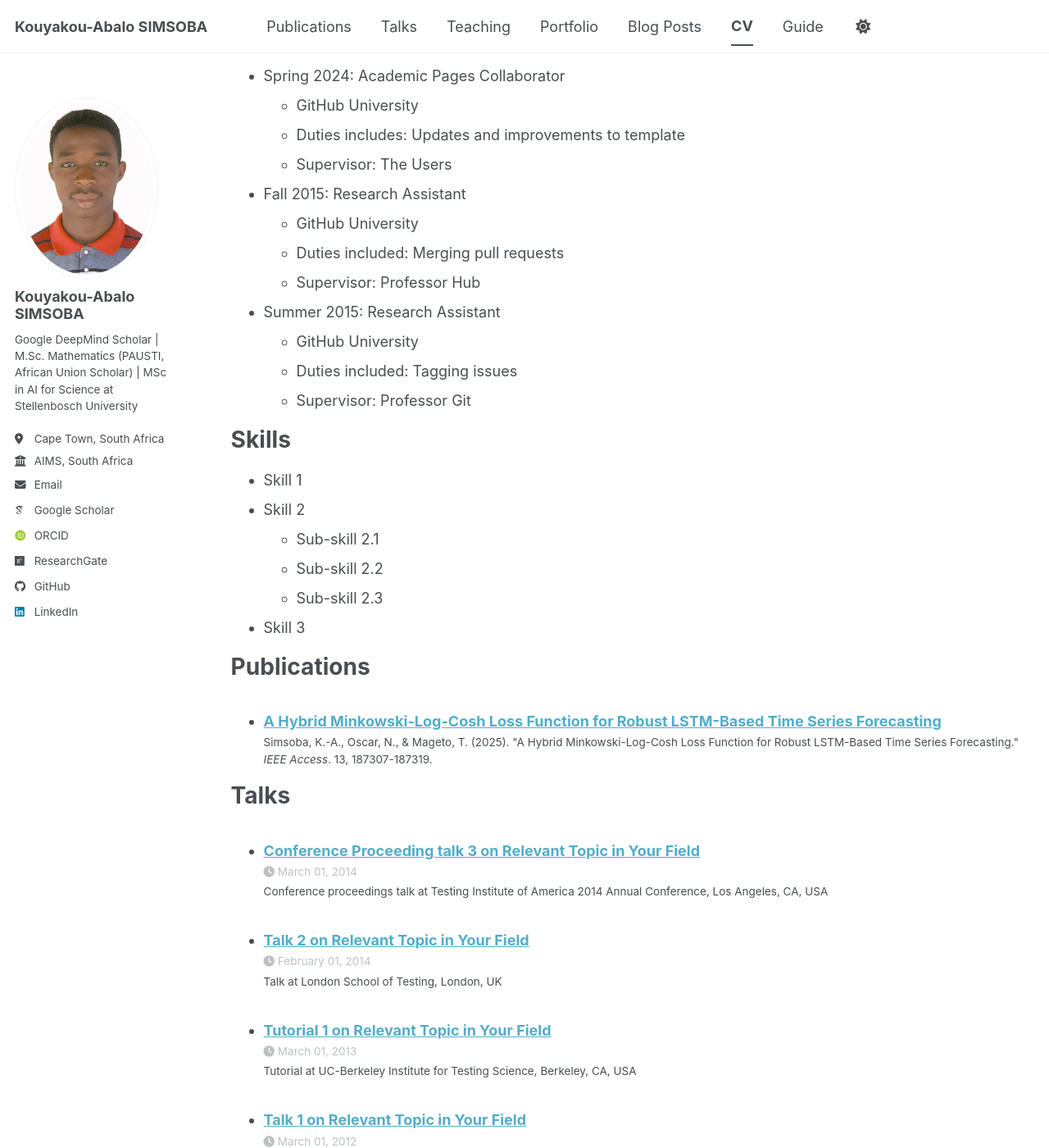
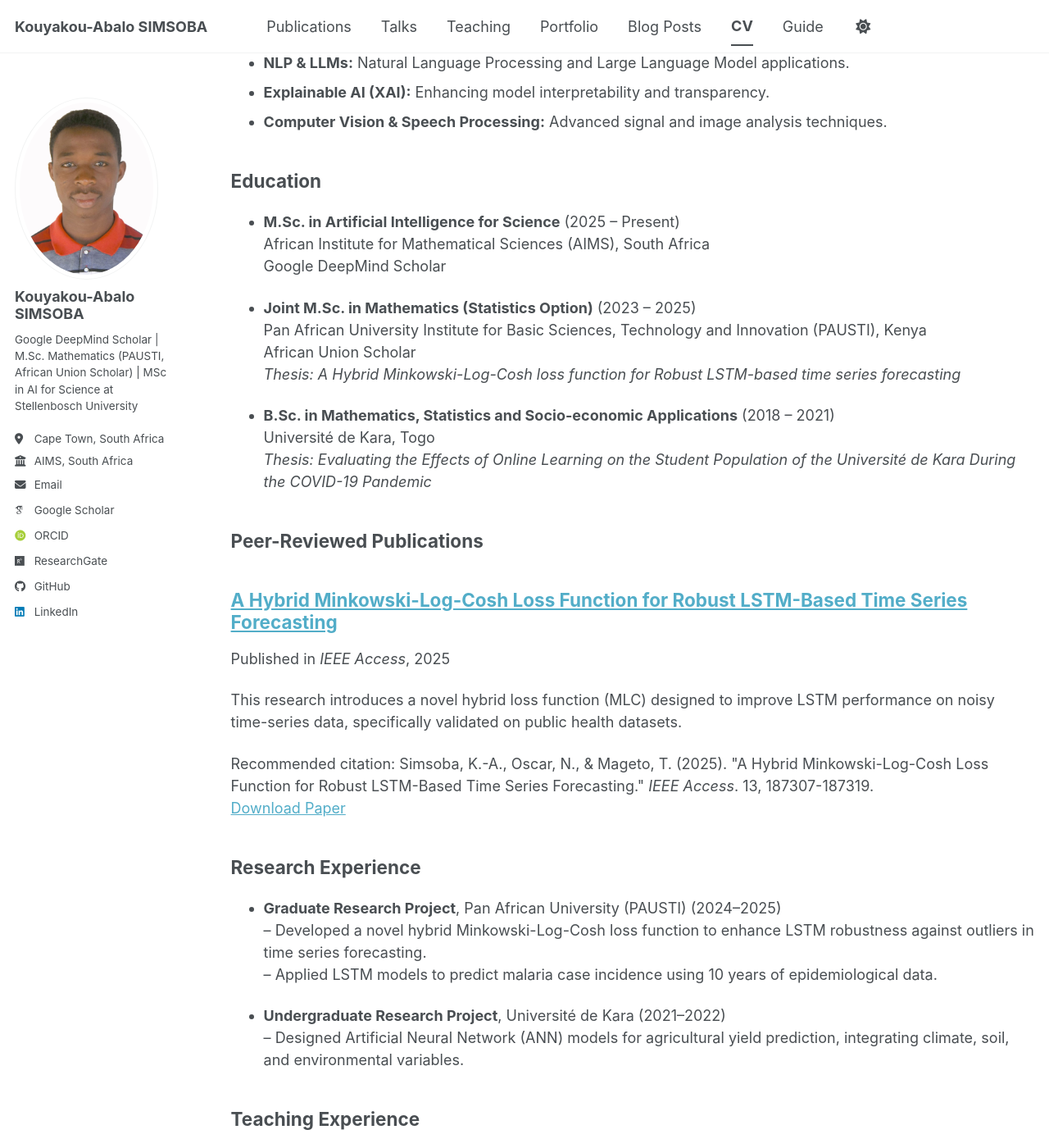
Before and after one commit to simsoba-research/simsoba-research.github.io, a Jekyll site: the page built from _pages/cv.md, in a window 1280 px wide and 1400 px high, scrolled down 285 px. Shown: the whole window at 82% size. Built offline with Jekyll 4.4.1, drawn with Linux system fonts in a browser that asks for light colours; some web fonts are replaced; a script bundle is joined from its source files by our own code; library files that are not in the unit come from our copies; some of the changed text lies outside the part shown.

Commit message:
Update cv.md

```diff
--- a/_pages/cv.md
+++ b/_pages/cv.md
@@ -9,56 +9,90 @@ redirect_from:
 
 {% include base_path %}
 
-Education
-======
-* Ph.D in Version Control Theory, GitHub University, 2018 (expected)
-* M.S. in Jekyll, GitHub University, 2014
-* B.S. in GitHub, GitHub University, 2012
+<div class="cv-download-links">
+  <a href="{{ base_path }}/files/cv.pdf" class="btn btn--primary"><i class="fas fa-download"></i> Download Full CV (PDF)</a>
+</div>
 
-Work experience
-======
-* Spring 2024: Academic Pages Collaborator
-  * GitHub University
-  * Duties includes: Updates and improvements to template
-  * Supervisor: The Users
+## Research Interests
+<u></u>
+* **Robust Machine Learning:** Developing methodologies and loss functions resilient to noisy data and outliers.
+* **Time Series Forecasting:** Deep learning approaches for temporal data analysis and prediction.
+* **NLP & LLMs:** Natural Language Processing and Large Language Model applications.
+* **Explainable AI (XAI):** Enhancing model interpretability and transparency.
+* **Computer Vision & Speech Processing:** Advanced signal and image analysis techniques.
 
-* Fall 2015: Research Assistant
-  * GitHub University
-  * Duties included: Merging pull requests
-  * Supervisor: Professor Hub
+## Education
+<u></u>
+* **M.Sc. in Artificial Intelligence for Science** (2025 – Present)
+  African Institute for Mathematical Sciences (AIMS), South Africa
+  Google DeepMind Scholar
 
-* Summer 2015: Research Assistant
-  * GitHub University
-  * Duties included: Tagging issues
-  * Supervisor: Professor Git
+* **Joint M.Sc. in Mathematics (Statistics Option)** (2023 – 2025)
+  Pan African University Institute for Basic Sciences, Technology and Innovation (PAUSTI), Kenya
+  African Union Scholar
+  *Thesis: A Hybrid Minkowski-Log-Cosh loss function for Robust LSTM-based time series forecasting*
 
-Skills
-======
-* Skill 1
-* Skill 2
-  * Sub-skill 2.1
-  * Sub-skill 2.2
-  * Sub-skill 2.3
-* Skill 3
+* **B.Sc. in Mathematics, Statistics and Socio-economic Applications** (2018 – 2021)
+  Université de Kara, Togo
+  *Thesis: Evaluating the Effects of Online Learning on the Student Population of the Université de Kara During the COVID-19 Pandemic*
 
-Publications
-======
-  <ul>{% for post in site.publications reversed %}
-    {% include archive-single-cv.html %}
-  {% endfor %}</ul>
+## Peer-Reviewed Publications
+<u></u>
+{% for post in site.publications reversed %}
+  {% include archive-single.html %}
+{% endfor %}
 
-Talks
-======
-  <ul>{% for post in site.talks reversed %}
-    {% include archive-single-talk-cv.html  %}
-  {% endfor %}</ul>
+## Research Experience
+<u></u>
+* **Graduate Research Project**, Pan African University (PAUSTI) (2024–2025)
+  – Developed a novel hybrid Minkowski-Log-Cosh loss function to enhance LSTM robustness against outliers in time series forecasting.
+  – Applied LSTM models to predict malaria case incidence using 10 years of epidemiological data.
 
-Teaching
-======
-  <ul>{% for post in site.teaching reversed %}
-    {% include archive-single-cv.html %}
-  {% endfor %}</ul>
+* **Undergraduate Research Project**, Université de Kara (2021–2022)
+  – Designed Artificial Neural Network (ANN) models for agricultural yield prediction, integrating climate, soil, and environmental variables.
 
-Service and leadership
-======
-* Currently signed in to 43 different slack teams
+## Teaching Experience
+<u></u>
+* **Mathematics and Physics Teacher**, High Schools in Kara, Togo (2019 – 2023)
+  – Delivered comprehensive high school instruction focusing on conceptual understanding and systematic problem-solving.
+
+  **Mathematics Modules:**
+  – Probability and Combinatorics
+  – Set Theory and Logic
+  – Spatial Geometry (Three-Dimensional)
+  – Polynomial and Homographic Functions
+  – Continuity and Differentiability
+  – Arithmetic and Geometric Sequences
+  – Complex Numbers
+
+  **Physics Modules:**
+  – Kinematics and Motion under Gravity
+  – Mechanical and Electrical Oscillations
+  – Wave Phenomena and Propagation
+  – Electrostatics and RLC Circuits
+  – Thermodynamics (Ideal Gases and Processes)
+
+* **Tutor (Volunteer)**, École Polytechnique de Lomé, Togo (2023)
+  – Instructed Master's students in the Big Data program on advanced statistical and mathematical techniques.
+
+  **Inferential Statistics:**
+  – Hypothesis Testing and Confidence Intervals
+  – Parameter Estimation and Likelihood-Based Inference
+  – Sampling Distributions and Asymptotic Results
+
+  **Optimization:**
+  – Unconstrained and Constrained Optimization
+  – Lagrange Multipliers and KKT Conditions
+  – Gradient-Based and Convex Optimization
+
+## Technical Skills
+<u></u>
+* **Programming Languages:** Python (Advanced), R, MATLAB, SQL, C/C++
+* **AI/ML Frameworks:** TensorFlow, PyTorch, Scikit-learn, Keras, Pandas, NumPy
+* **Tools:** Power BI, STATA, GIS, LaTeX, GitHub, Jupyter, Overleaf
+
+## Awards & Honors
+<u></u>
+* **Google DeepMind Scholarship**, AIMS South Africa (2025 – 2026)
+* **African Union Scholarship**, PAUSTI Kenya (2023 – 2025)
+* **Togolese National Government Scholarship** (2015 – 2018)
```
Also changed, not shown: other parts of _pages/cv.md (+1 -1 lines).
